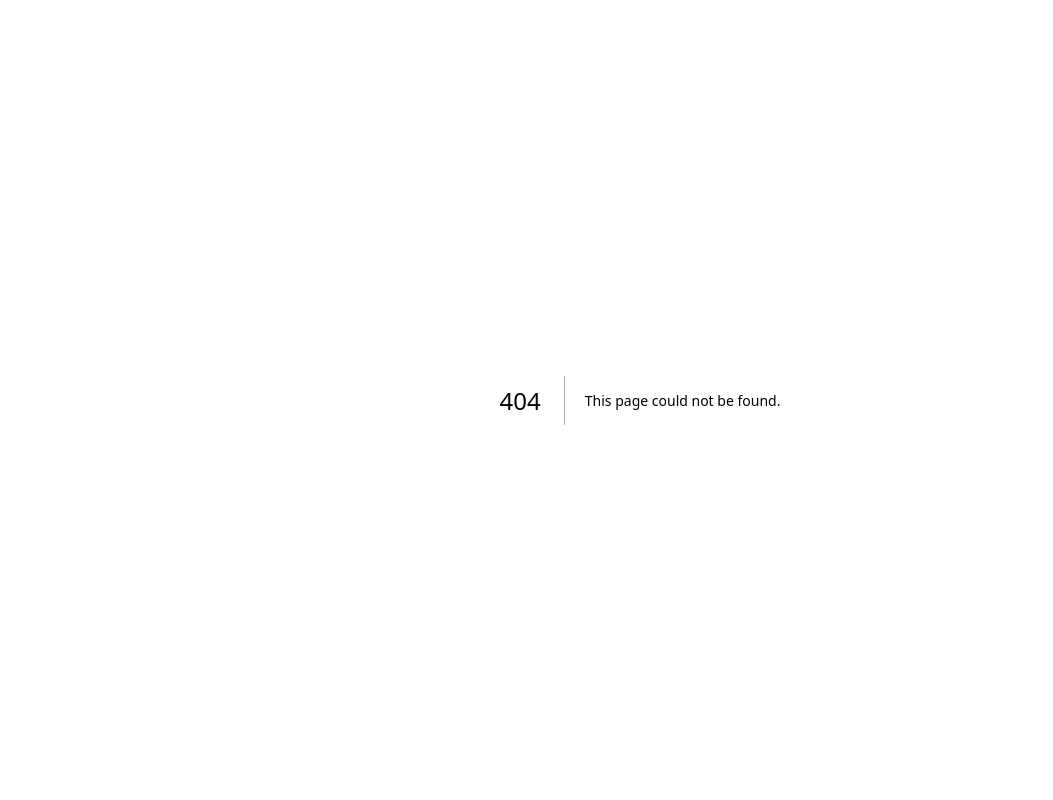
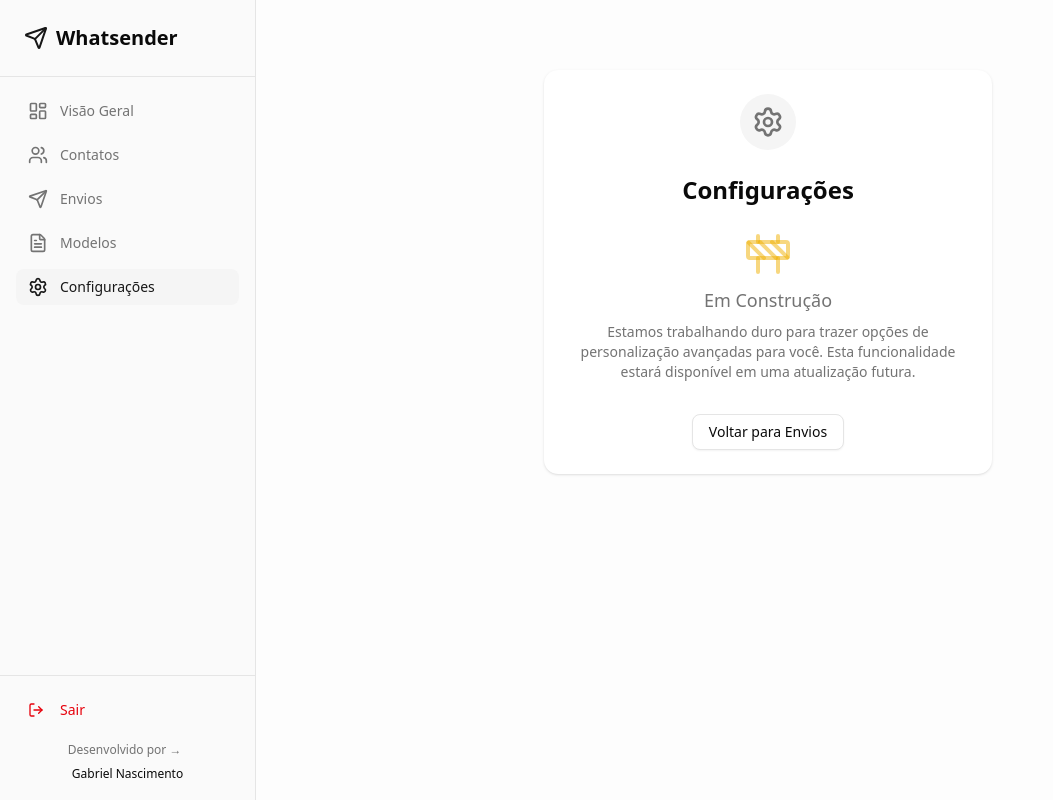
Before and after one commit to GabrielNBS/whatsapp-sender, a Next.js app: page /dashboard/settings in a window 1280 px wide. Before the commit this address had no page. Shown: the whole page, without its empty margins (0-1053 px from the left). Built offline with nearby package versions, Linux system fonts and the light colour scheme.

Commit message:
chore: add settings placeholder and misc updates
- Add coming soon page for settings
- Update sidebar navigation
- Update package-lock.json

```diff
--- /dev/null
+++ b/src/app/dashboard/settings/page.tsx
@@ -0,0 +1,36 @@
+import { Construction, Settings } from "lucide-react";
+import { Card, CardContent, CardHeader, CardTitle } from "@/components/ui/card";
+import { Button } from "@/components/ui/button";
+import Link from "next/link";
+
+export default function SettingsPage() {
+  return (
+    <div className="flex flex-col items-center justify-center min-h-[60vh] space-y-4">
+      <Card className="w-full max-w-md text-center border-none">
+        <CardHeader>
+          <div className="flex justify-center mb-4">
+            <div className="p-3 bg-muted rounded-full">
+              <Settings className="w-8 h-8 text-muted-foreground" />
+            </div>
+          </div>
+          <CardTitle className="text-2xl">Configurações</CardTitle>
+        </CardHeader>
+        <CardContent className="space-y-4">
+          <div className="flex flex-col items-center justify-center space-y-2 text-muted-foreground">
+            <Construction className="w-12 h-12 text-yellow-500/50" />
+            <p className="text-lg font-medium">Em Construção</p>
+            <p className="text-sm">
+              Estamos trabalhando duro para trazer opções de personalização avançadas para você.
+              Esta funcionalidade estará disponível em uma atualização futura.
+            </p>
+          </div>
+          <div className="pt-4">
+            <Button asChild variant="outline">
+              <Link href="/dashboard/send">Voltar para Envios</Link>
+            </Button>
+          </div>
+        </CardContent>
+      </Card>
+    </div>
+  );
+}
--- a/src/components/dashboard/sidebar.tsx
+++ b/src/components/dashboard/sidebar.tsx
@@ -11,7 +11,6 @@
   Settings,
   LogOut,
   FileText,
-  Calendar
 } from 'lucide-react';
 import { Button } from '@/components/ui/button';
 
@@ -20,7 +19,6 @@
   { href: '/dashboard/contacts', label: 'Contatos', icon: Users },
   { href: '/dashboard/send', label: 'Envios', icon: Send },
   { href: '/dashboard/templates', label: 'Modelos', icon: FileText },
-  { href: '/dashboard/schedule', label: 'Agendamentos', icon: Calendar },
   { href: '/dashboard/settings', label: 'Configurações', icon: Settings },
 ];
 
```
Also changed, not shown: 1 other file (tests, documents, lock files or other folders).
